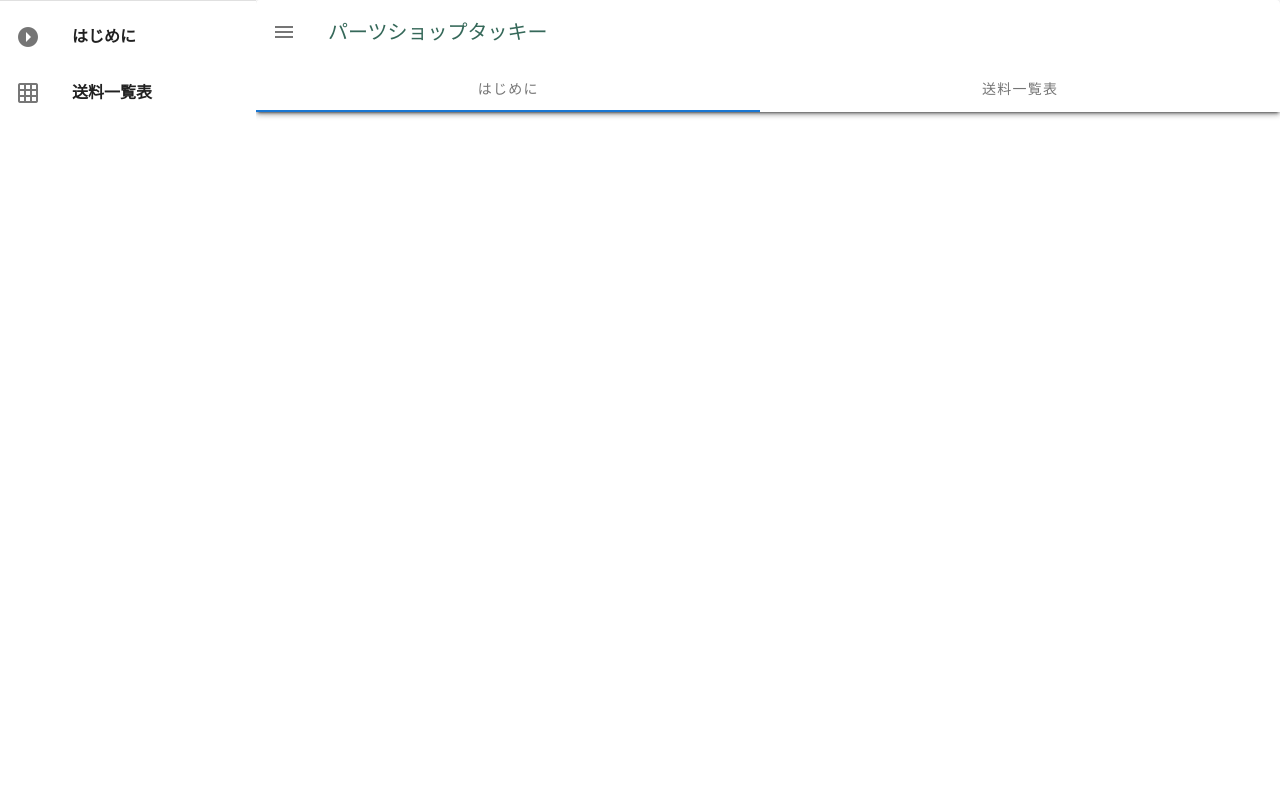
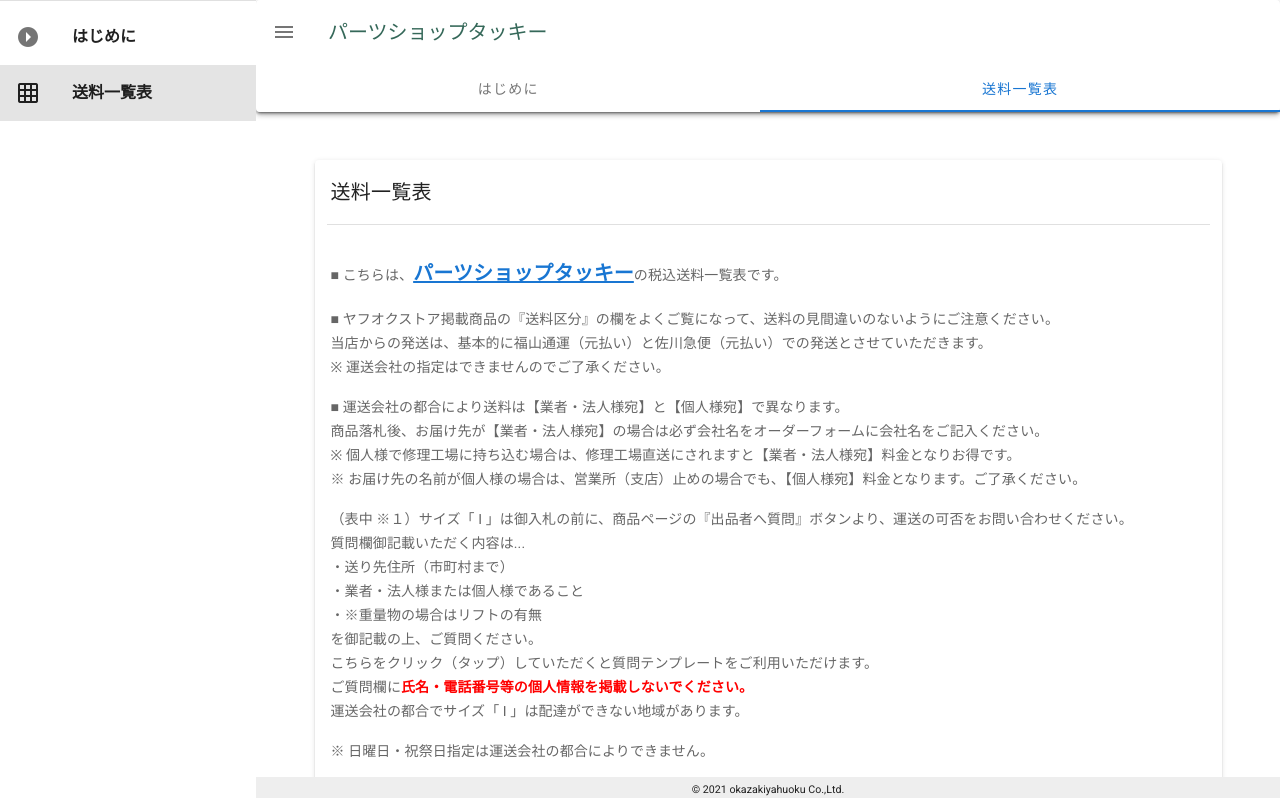
Before and after one commit to bonkun0903/yahuoku-site-vue, a Vue app: page /#/price_list in a window 1280 px wide. Before the commit this address led to /#/. Shown: the top 798 px of the page. Built offline with nearby package versions, Linux system fonts and the light colour scheme.

Commit message:
Fixed price list page and header and footer.

```diff
--- a/src/App.vue
+++ b/src/App.vue
@@ -28,6 +28,9 @@
       </v-list>
       </v-navigation-drawer>
 
+<!-- header -->
+
+      <header class="layout-header" style="position: sticky; top: 0;">
         <v-card>
           <v-toolbar>
             <v-app-bar-nav-icon @click="drawer = !drawer"></v-app-bar-nav-icon>
@@ -51,8 +54,20 @@
               </v-tabs>
             </template>
           </v-toolbar>
+        </v-card>
+      </header>
+<!-- header _END_ -->
+
+<!-- main-content _BEGIN_ -->
           <router-view/>
-      </v-card>
+<!-- main-content _END_ -->
+
+<!-- footer _BEGIN_ -->
+      <footer class="layout-footer">
+        <small>©︎ 2021 okazakiyahuoku Co.,Ltd.</small>
+      </footer>
+<!-- footer _END_ -->
+
     </v-main>
   </v-app>
 </template>
@@ -66,7 +81,7 @@
     links: [
       // { name: 'ホーム', to: '/', icon: 'mdi-inbox-arrow-down' },
       // { name: 'ストア情報', to: '/store_info', icon: 'mdi-inbox-arrow-down' },
-      { name: 'はじめに', to: '/first_view', icon: 'mdi-arrow-right-drop-circle' },
+      { name: 'はじめに', to: '/', icon: 'mdi-arrow-right-drop-circle' },
       // { name: 'お知らせ', to: '/notice_view', icon: 'mdi-inbox-arrow-down' },
       // { name: 'お取引の流れ', to: '/trading_flow_view', icon: 'mdi-inbox-arrow-down' },
       // { name: '注意事項', to: '/considerations_view', icon: 'mdi-inbox-arrow-down' },
--- a/src/assets/sass/components/_price_list.scss
+++ b/src/assets/sass/components/_price_list.scss
@@ -12,15 +12,6 @@
 
 p {
 	max-height:100% !important;
-}
-
-h2 {
-	font-size:17px;
-	line-height:29px;
-	background:#EDB700;
-	color:#FFF;
-	padding:6px 0 5px 10px;
-	margin:10px 0 0 0;
 }
 
 p {
@@ -212,12 +203,12 @@
 	margin-bottom:100px;
 }
 
-@media screen and (max-width: 900px) {
+@media screen and (max-width: 1264px) {
   .scroll {
     overflow-x: auto;
   }
   .tbl-r07 {
-    min-width: 900px;
+    min-width: 1000px;
     margin: 0 10px 50px;
   }
   .tbl-r07 td {
--- /dev/null
+++ b/src/assets/sass/layout/_header_and_footer.scss
@@ -0,0 +1,16 @@
+@charset "UTF-8";
+
+.layout-header {
+  z-index: 1;
+  position: sticky;
+  top: 0;
+}
+
+.layout-footer {
+  background-color: #eee;
+  bottom: 0;
+  font-size: smaller;
+  padding: 0.1rem 1rem;
+  text-align: center;
+  position: sticky;
+}
--- a/src/assets/sass/prepends.scss
+++ b/src/assets/sass/prepends.scss
@@ -1 +1,2 @@
 @import './abstracts/mixin';
+@import './layout/header_and_footer'
--- a/src/components/pages/FirstView.vue
+++ b/src/components/pages/FirstView.vue
@@ -1,5 +1,13 @@
 <template>
   <section class="first-view">
-
+    <v-container>
+      <v-row>
+        <v-col>
+          <v-card>
+            <v-title>はじめに</v-title>
+          </v-card>
+        </v-col>
+      </v-row>
+    </v-container>
   </section>
 </template>
--- a/src/components/pages/PriceList.vue
+++ b/src/components/pages/PriceList.vue
@@ -1,14 +1,42 @@
 <template>
   <section class="price-list">
-    <v-container>
+    <v-container
+      class="pt-15 pb-15 fluid"
+    >
       <v-row>
-        <h2>送料一覧表</h2>
-        <p>パーツショップタッキーの税込送料一覧表です</p>
-        <p>中古パーツ．ｃｏｍの税込送料一覧表です。 基本、福山通運（元払い）での発送になります。 運送会社の都合により【業者・法人様宛】の送料と【個人様宛】の送料が異なります。 送料の見間違いにご注意ください。 落札後、お届け先が【業者・法人様】は必ず屋号（会社名）をオーダーフォームにご記入ください。 ※ 個人様で修理工場に持ち込む場合は、修理工場直送にされますと【業者・法人様】料金となります。 ※ お届け先の名前が個人様の場合で、営業所（支店）止めの場合は、【個人様】料金となります。 </p>
-        <p> （※１）サイズ「Ｔ」は入札前に送料・配達の可否をお問い合わせください。 質問欄へ「送り先住所（市町村）・業者、法人様又は個人様※重量物の場合はリフトの有無」をお知らせください。 （氏名・電話番号等の個人情報は掲載しないでください。質問欄から返信ができなくなります。） 運送会社の都合でサイズ「Ｔ」は配達ができない地域があります。 </p>
-        <p> （注意）日曜日・祝祭日指定は運送会社の都合によりできません。 </p>
-        <div class="scroll">
-          <table class="tbl-r07" cellspacing="0" cellpadding="0">
+        <v-card class="mx-auto">
+          <v-card-title>送料一覧表</v-card-title>
+          <v-divider
+            class="ml-3 mr-3"
+          ></v-divider>
+          <v-card-text>
+            <p>■ こちらは、<a href="#">パーツショップタッキー</a>の税込送料一覧表です。</p>
+            <p>
+              ■ ヤフオクストア掲載商品の『送料区分』の欄をよくご覧になって、送料の見間違いのないようにご注意ください。<br>
+              当店からの発送は、基本的に福山通運（元払い）と佐川急便（元払い）での発送とさせていただきます。<br>
+              ※ 運送会社の指定はできませんのでご了承ください。
+            </p>
+            <p>
+              ■ 運送会社の都合により送料は【業者・法人様宛】と【個人様宛】で異なります。<br>
+              商品落札後、お届け先が【業者・法人様宛】の場合は必ず会社名をオーダーフォームに会社名をご記入ください。<br>
+              ※ 個人様で修理工場に持ち込む場合は、修理工場直送にされますと【業者・法人様宛】料金となりお得です。<br>
+              ※ お届け先の名前が個人様の場合は、営業所（支店）止めの場合でも、【個人様宛】料金となります。ご了承ください。
+            </p>
+            <p>
+              （表中 ※１）サイズ「 I 」は御入札の前に、商品ページの『出品者へ質問』ボタンより、運送の可否をお問い合わせください。<br>
+              質問欄御記載いただく内容は...<br>
+              ・送り先住所（市町村まで）<br>
+              ・業者・法人様または個人様であること<br>
+              ・※重量物の場合はリフトの有無<br>
+              を御記載の上、ご質問ください。<br>
+              こちらをクリック（タップ）していただくと質問テンプレートをご利用いただけます。<br>
+              ご質問欄に<strong style="color: red;">氏名・電話番号等の個人情報を掲載しないでください。</strong><br>
+              運送会社の都合でサイズ「 I 」は配達ができない地域があります。
+            </p>
+            <p>※ 日曜日・祝祭日指定は運送会社の都合によりできません。</p>
+          </v-card-text>
+          <v-container class="scroll">
+            <table style="margin: auto;" class="tbl-r07" cellspacing="0" cellpadding="0">
               <tr>
                 <tr>
                   <th colspan="2" rowspan="3" width="300" style="font-size: 24px">送料区分</th>
@@ -205,9 +233,9 @@
                   <td colspan="13">※１</td>
                 </tr>
             </table>
-        </div>
+          </v-container>
+        </v-card>
       </v-row>
-    <a style="text-align: center;" href="/html/index.html">To index_page.</a>
     </v-container>
   </section>
 </template>
```
Lines whose indentation alone changed are shown as unchanged.
